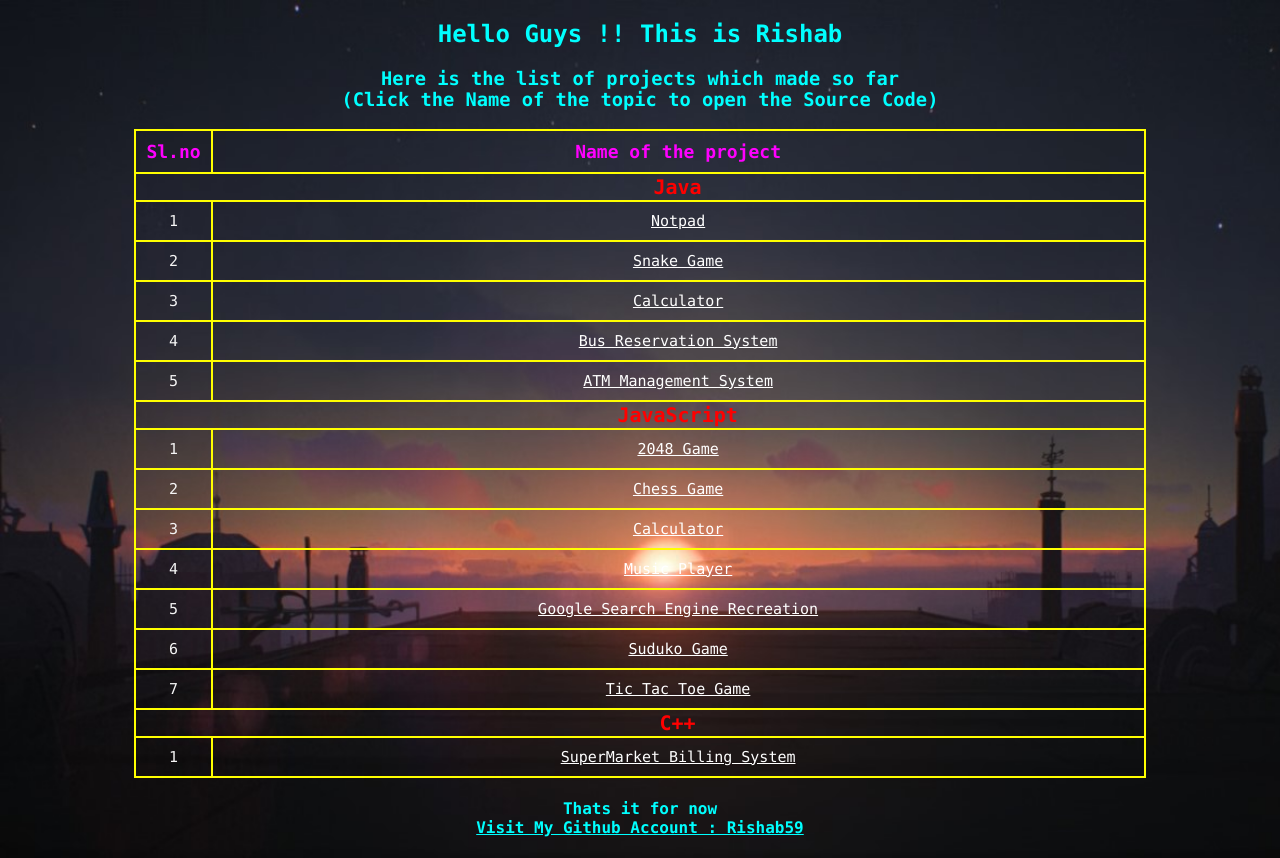
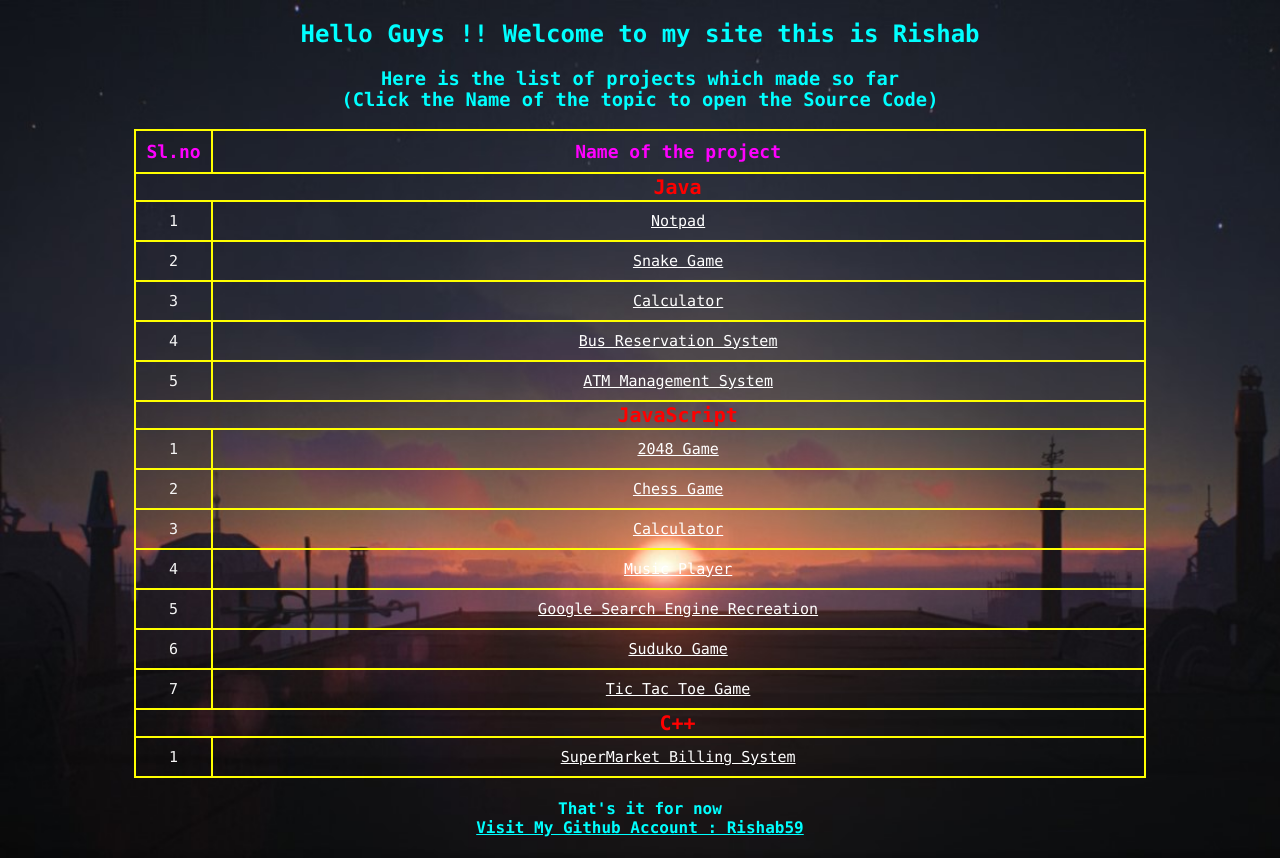
Before and after one commit to Rishab59/Rishab_Website, a plain HTML site: page index.html in a window 1280 px wide. Drawn offline with Linux system fonts and the light colour scheme.

```diff
--- a/index.html
+++ b/index.html
@@ -21,7 +21,6 @@
                 background-image: url("./Background\ Image.jpg") ;
 			    background-repeat: no-repeat;
 			    background-size: cover;
-
             }
 
             h2,h3,h4
@@ -96,9 +95,9 @@
 
     <body>
 
-        <h2>Hello Guys !! This is Rishab</h2>
+        <h2>Hello Guys !! Welcome to my site this is Rishab</h2>
 
-        <h3> Here is the list of projects which made so far<br>(Click the Name of the topic to open the Source Code)</h3>
+        <h3>Here is the list of projects which made so far<br>(Click the Name of the topic to open the Source Code)</h3>
 
         <table>
 
@@ -186,7 +185,7 @@
 
         </table>
 
-        <h4>Thats it for now <br><a href ="https://www.github.com/Rishab59" id = "githublink">Visit My Github Account : Rishab59</a></h4>
+        <h4>That's it for now <br><a href ="https://www.github.com/Rishab59" id = "githublink">Visit My Github Account : Rishab59</a></h4>
 
     </body>
 
```
